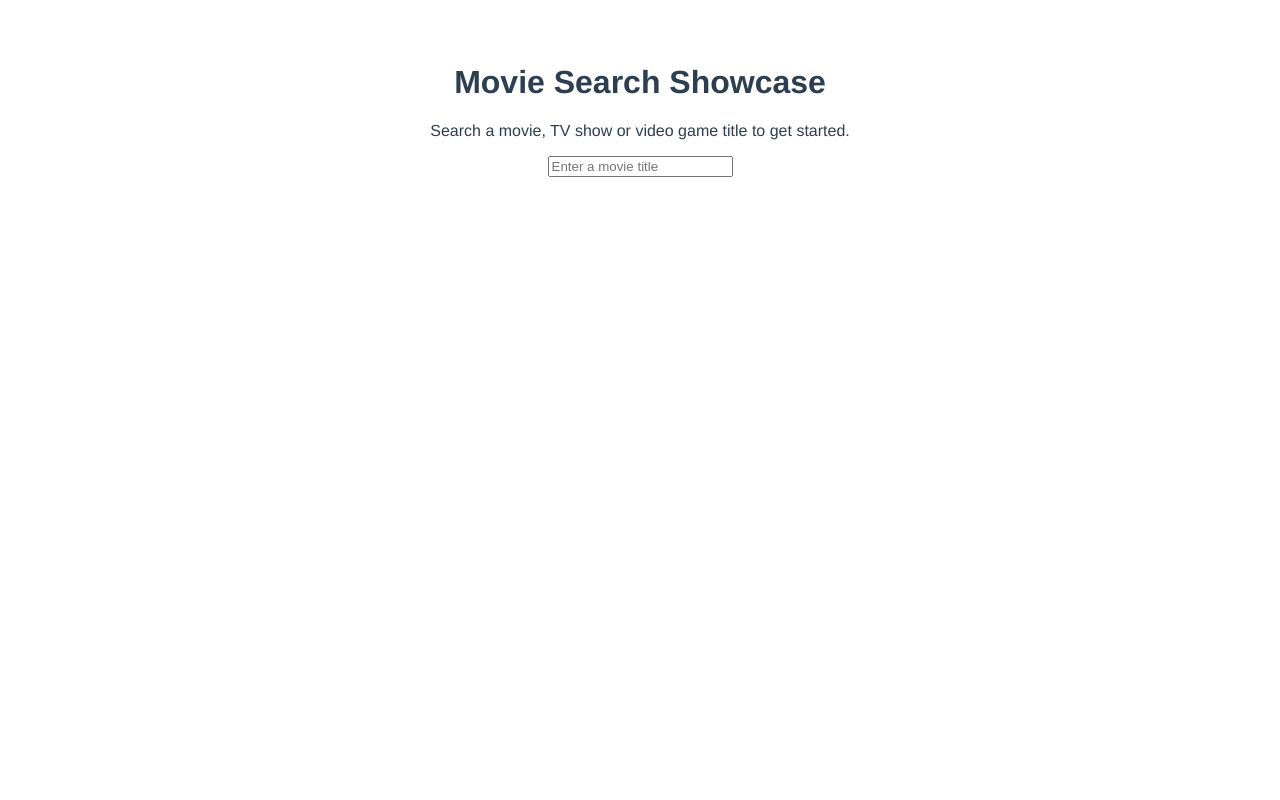
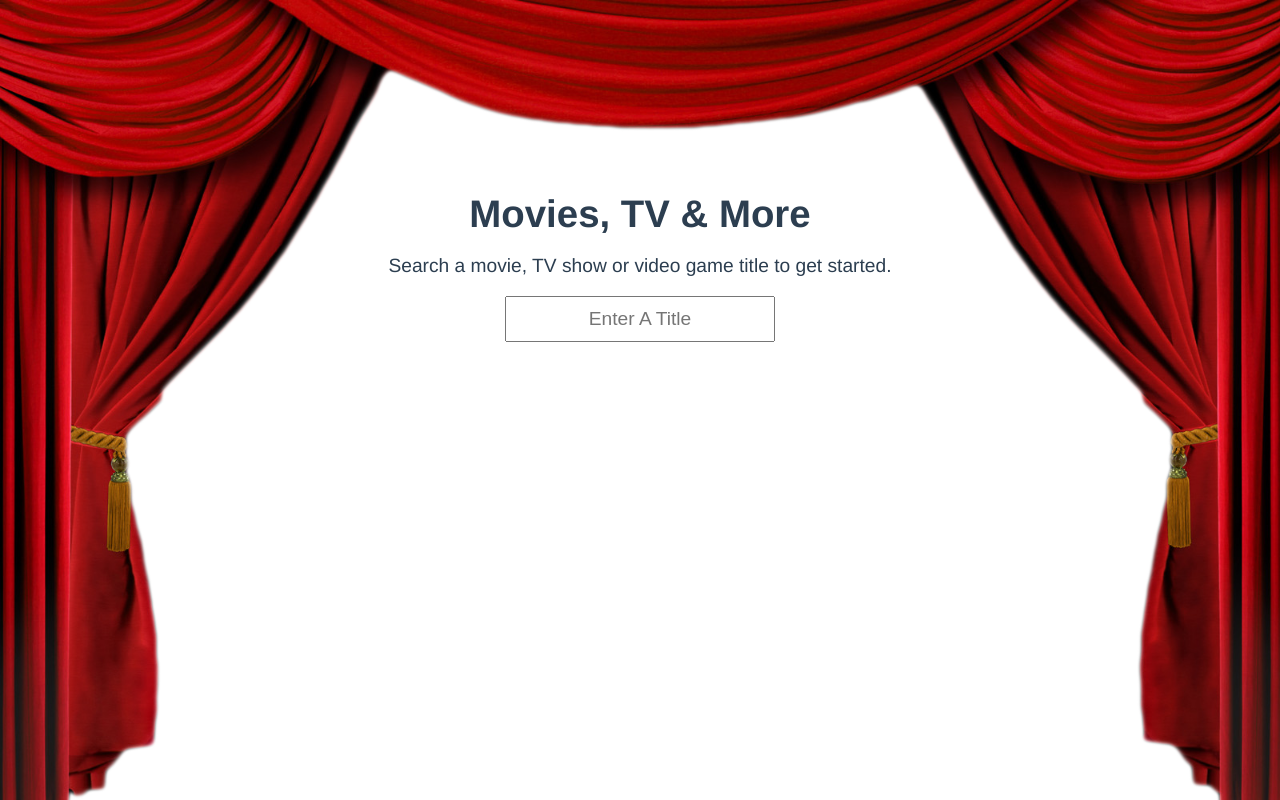
Before and after one commit to erik-taylor-arriva/vue-component-example, a Vue app: page / in a window 1280 px wide. Built offline with nearby package versions, Linux system fonts and the light colour scheme.

Commit message:
styling, curtains for lolz

```diff
--- a/src/App.vue
+++ b/src/App.vue
@@ -20,12 +20,81 @@ export default {
 </script>
 
 <style>
+body {
+  background-image: url('./assets/curtains.png');
+  background-size: cover;
+  background-repeat: no-repeat;
+  background-position: top;
+  background-attachment: fixed;
+  max-width: 100%;
+}
+
 #app {
   font-family: Avenir, Helvetica, Arial, sans-serif;
   -webkit-font-smoothing: antialiased;
   -moz-osx-font-smoothing: grayscale;
   text-align: center;
   color: #2c3e50;
-  margin: 4em 2em;
+  margin: 10em 1em 4em;
+  font-size: 1.2em;
+}
+
+#movies {
+  display: flex;
+  flex-wrap: wrap;
+  justify-content: space-evenly;
+  max-width: 1200px;
+  margin: 0 auto;
+}
+
+.movie {
+  animation: diplay-movie 5s ease 0.2s;
+}
+
+@keyframes display-movie {
+    0% {
+        opacity: 0;
+        transform: scale(0.5,0.5);
+    }
+    100% {
+        opacity: 1;
+        transform: scale(1,1);
+    }
+}
+
+p, ul {
+  text-align: center;
+}
+
+.movieTitleYear {
+  margin: 1em;
+  max-width: 315px;
+}
+
+h1 {
+  margin-bottom: 0;
+}
+
+h2 {
+  font-size: 1em;
+  margin: 0;
+}
+
+img {
+  margin: 1em 1em 0em;
+  max-height: 425px;
+}
+
+button {
+  margin: 1em;
+}
+
+input {
+  display: block;
+  margin: 0 auto;
+  padding: 0.5em;
+  text-align: center;
+  font-size: 1em;
+  text-transform: capitalize;
 }
 </style>
--- a/src/components/Movies.vue
+++ b/src/components/Movies.vue
@@ -1,22 +1,24 @@
 <template>
   <div>
-    <h1>Movie Search Showcase</h1>
+    <h1>Movies, TV &amp; More</h1>
     <p>Search a movie, TV show or video game title to get started.</p>
     <input
       v-model="movieTitle"
       v-on:keyup="movieSearch(movieTitle)"
       v-on:blur="movieSearch(movieTitle)"
-      placeholder="Enter a movie title" />
+      placeholder="Enter a Title" />
 
-    <!-- <button v-if="movieTitle" v-on:click="movieSearch(movieTitle)">Search</button> -->
     <button v-if="pageNumber > 1" v-on:click="prevPage(pageNumber-=1, movieTitle)">Previous Page</button>
     <button v-if="data.totalResults > 10" v-on:click="nextPage(pageNumber+=1, movieTitle)">Next Page</button>
 
     <h3 v-if="data.totalResults">Total results for {{ movieTitle }}: {{ data.totalResults }}</h3>
+
     <div id="movies">
       <div class="movie" v-for="(movie, index) in data.Search" :key="index">
+        <a v-bind:href="'http://www.imdb.com/title/'+  movie.imdbID" target="_blank">
           <img v-if="movie.Poster !== 'N/A'" v-bind:src="movie.Poster" v-bind:alt="movie.Title">
           <img v-if="movie.Poster === 'N/A'" src="https://via.placeholder.com/300x425?text=No+Image+Found" v-bind:alt="movie.Title">
+        </a>
           <div class="movieTitleYear">
             <h2>{{ movie.Title }}</h2>
             <span>{{ movie.Type }}</span>
@@ -24,6 +26,10 @@
           </div>
       </div>
     </div>
+
+    <button v-if="pageNumber > 1" v-on:click="prevPage(pageNumber-=1, movieTitle)">Previous Page</button>
+    <button v-if="data.totalResults > 10" v-on:click="nextPage(pageNumber+=1, movieTitle)">Next Page</button>
+
   </div>
 </template>
 
@@ -34,6 +40,7 @@ export default {
     return {
       data: {},
       movieTitle: '',
+      imdbID: '',
       totalResults: 0,
       pageNumber: 1
     };
@@ -116,41 +123,3 @@ export default {
   }
 }
 </script>
-
-<style scoped>
-  #movies {
-    display: flex;
-    flex-wrap: wrap;
-    justify-content: space-evenly;
-    max-width: 1200px;
-    margin: 0 auto;
-  }
-
-  p, ul {
-    text-align: center;
-  }
-
-  .movieTitleYear {
-    margin: 1em;
-    max-width: 315px;
-  }
-
-  h2 {
-    font-size: 1em;
-    margin: 0;
-  }
-
-  img {
-    margin: 1em 1em 0em;
-    max-height: 425px;
-  }
-
-  input, button {
-    margin: 1em;
-  }
-
-  input {
-    display: block;
-    margin: 1em auto;
-  }
-</style>
```
Also changed, not shown: src/assets/curtains.png (added).
